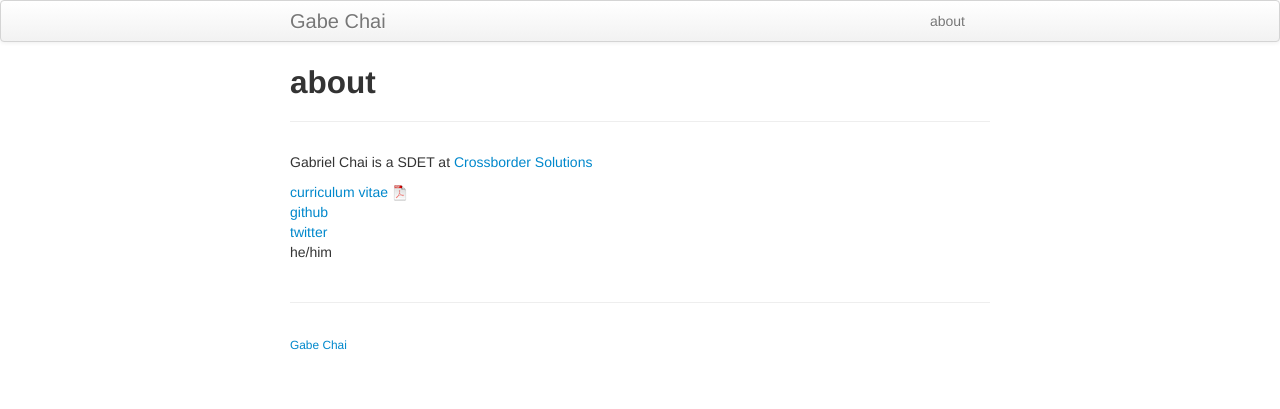
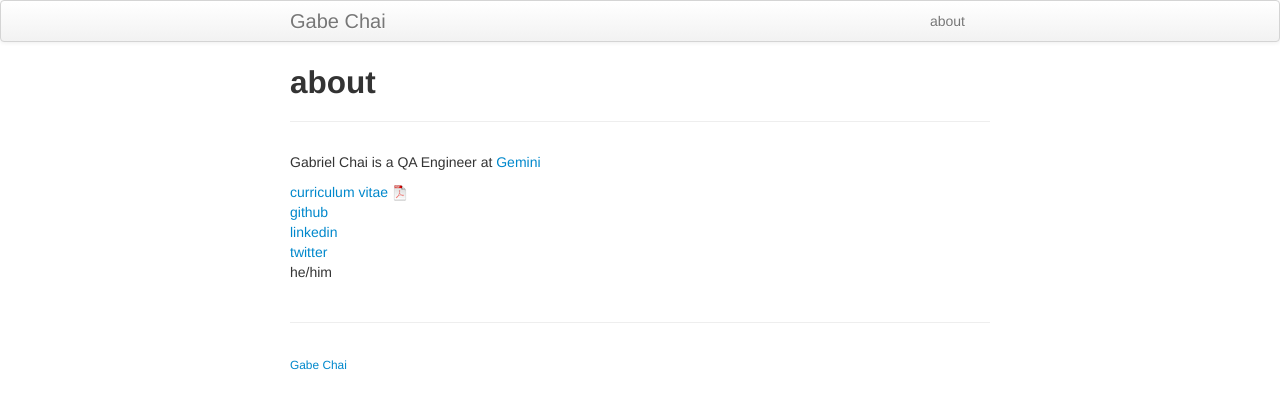
Before and after one commit to gchai/gchai.github.io, a Jekyll site: the page built from about.md, in a window 1280 px wide. Shown: the top 409 px of the page. Built offline with Jekyll 4.4.1, drawn with Linux system fonts in a browser that asks for light colours.

Commit message:
Update linkedin and current job

```diff
--- a/about.md
+++ b/about.md
@@ -4,9 +4,10 @@ title: about
 description: Gabe Chai is a software engineer specializing in writing automated tests.
 ---
 
-Gabriel Chai is a SDET at [Crossborder Solutions](https://xbs.ai)
+Gabriel Chai is a QA Engineer at [Gemini](https://www.gemini.com)
 
 [curriculum vitae ![CV as pdf](icons16/pdf-icon.png)]({{ BASE_PATH }}/Gabe_Chai.pdf)<br/>
 [github](https://github.com/gchai)<br/>
+[linkedin](https://linkedin.com/in/gchai)<br/>
 [twitter](https://twitter.com/gabechai/) <br/>
 he/him
```
